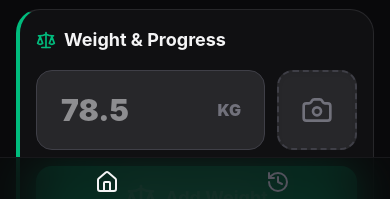
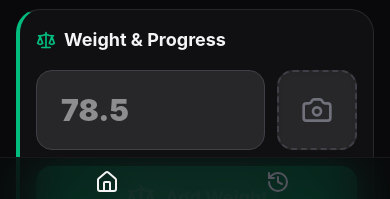
Before and after one commit to chan-o0o/Health_Tracking, a React (Vite) app: page / in a window 390 px wide. Shown: the part 619-818 px from the top of the page. Built offline with nearby package versions, Linux system fonts and the light colour scheme.

Commit message:
Fix input focus issues on iPhone Safari/PWA

```diff
--- a/src/components/FastingSection.tsx
+++ b/src/components/FastingSection.tsx
@@ -87,7 +87,7 @@ export default function FastingSection({ onUpdate }: FastingSectionProps) {
             onChange={(e) => setEatingNote(e.target.value)}
             placeholder="e.g., Chicken breast and salad. Low carb meal."
             rows={2}
-            className="w-full bg-zinc-800 border border-zinc-700 rounded-2xl p-5 text-base font-medium focus:outline-none focus:border-orange-500 transition-colors placeholder:text-zinc-600 resize-none"
+            className="w-full bg-zinc-800 border border-zinc-700 rounded-2xl p-5 text-base font-medium focus:outline-none focus:border-orange-500 transition-colors placeholder:text-zinc-600 resize-none relative z-10"
           />
         </div>
       )}
--- a/src/components/WeightSection.tsx
+++ b/src/components/WeightSection.tsx
@@ -74,13 +74,14 @@ export default function WeightSection({ onUpdate }: WeightSectionProps) {
           <div className="relative flex-1">
             <input
               type="number"
+              inputMode="decimal"
               step="0.1"
               value={weight}
               onChange={(e) => setWeight(e.target.value)}
               placeholder="78.5"
-              className="w-full bg-zinc-800 border border-zinc-700 rounded-2xl h-20 px-6 text-3xl font-black focus:outline-none focus:border-emerald-500 transition-colors"
+              className="w-full bg-zinc-800 border border-zinc-700 rounded-2xl h-20 px-6 text-3xl font-black focus:outline-none focus:border-emerald-500 transition-colors relative z-10"
             />
-            <span className="absolute right-6 top-1/2 -translate-y-1/2 text-zinc-500 font-black uppercase text-base">kg</span>
+            <span className="absolute right-6 top-1/2 -translate-y-1/2 text-zinc-500 font-black uppercase text-base z-0">kg</span>
           </div>
 
           <label className="w-20 h-20 bg-zinc-800 border-2 border-dashed border-zinc-700 rounded-2xl flex items-center justify-center active:bg-zinc-700 cursor-pointer shadow-inner">
```
